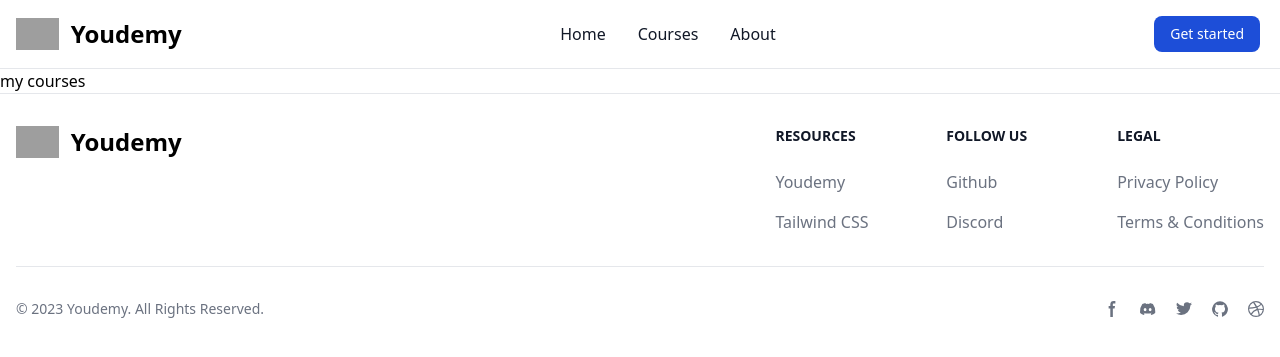
After one commit to isamch/IcYoudemy, a PHP site: template App/view/mycourses.php in a window 1280 px wide. The commit adds this page. Shown: the top 357 px of the page. Run offline with PHP 8.4, Linux system fonts and the light colour scheme; the template is opened without the code that fills it, so the values that code supplies are empty; some libraries are stand-ins or nearby versions; grey boxes are pictures that could not be loaded.

Commit message:
work on mycourses

```diff
--- a/App/view/includes/nav.php
+++ b/App/view/includes/nav.php
@@ -57,11 +57,11 @@
                 <?php if (isset($_SESSION['user']) && $_SESSION['user']['Role'] == 'student'): ?>
                     <?php if ($title == "Youdemy | MyCourses"): ?>
                         <li>
-                            <a href="/Youdemy/public/index.php/courses" class="block py-2 px-3 md:p-0 text-white bg-blue-700 rounded md:bg-transparent md:text-blue-700 md:dark:text-blue-500" aria-current="page">Courses</a>
+                            <a href="/Youdemy/public/index.php/mycourses" class="block py-2 px-3 md:p-0 text-white bg-blue-700 rounded md:bg-transparent md:text-blue-700 md:dark:text-blue-500" aria-current="page">MyCourses</a>
                         </li>
                     <?php else: ?>
                         <li>
-                            <a href="/Youdemy/public/index.php/courses" class="block py-2 px-3 md:p-0 text-gray-900 rounded hover:bg-gray-100 md:hover:bg-transparent md:hover:text-blue-700 md:dark:hover:text-blue-500 dark:text-white dark:hover:bg-gray-700 dark:hover:text-white md:dark:hover:bg-transparent dark:border-gray-700">Courses</a>
+                            <a href="/Youdemy/public/index.php/mycourses" class="block py-2 px-3 md:p-0 text-gray-900 rounded hover:bg-gray-100 md:hover:bg-transparent md:hover:text-blue-700 md:dark:hover:text-blue-500 dark:text-white dark:hover:bg-gray-700 dark:hover:text-white md:dark:hover:bg-transparent dark:border-gray-700">MyCourses</a>
                         </li>
                     <?php endif; ?>
                 <?php endif; ?>
--- /dev/null
+++ b/App/view/mycourses.php
@@ -0,0 +1 @@
+my courses
```
Also changed, not shown: App/Model/UserModel.php (+20 -0 lines), App/controllers/UserController.php (+18 -0 lines).
